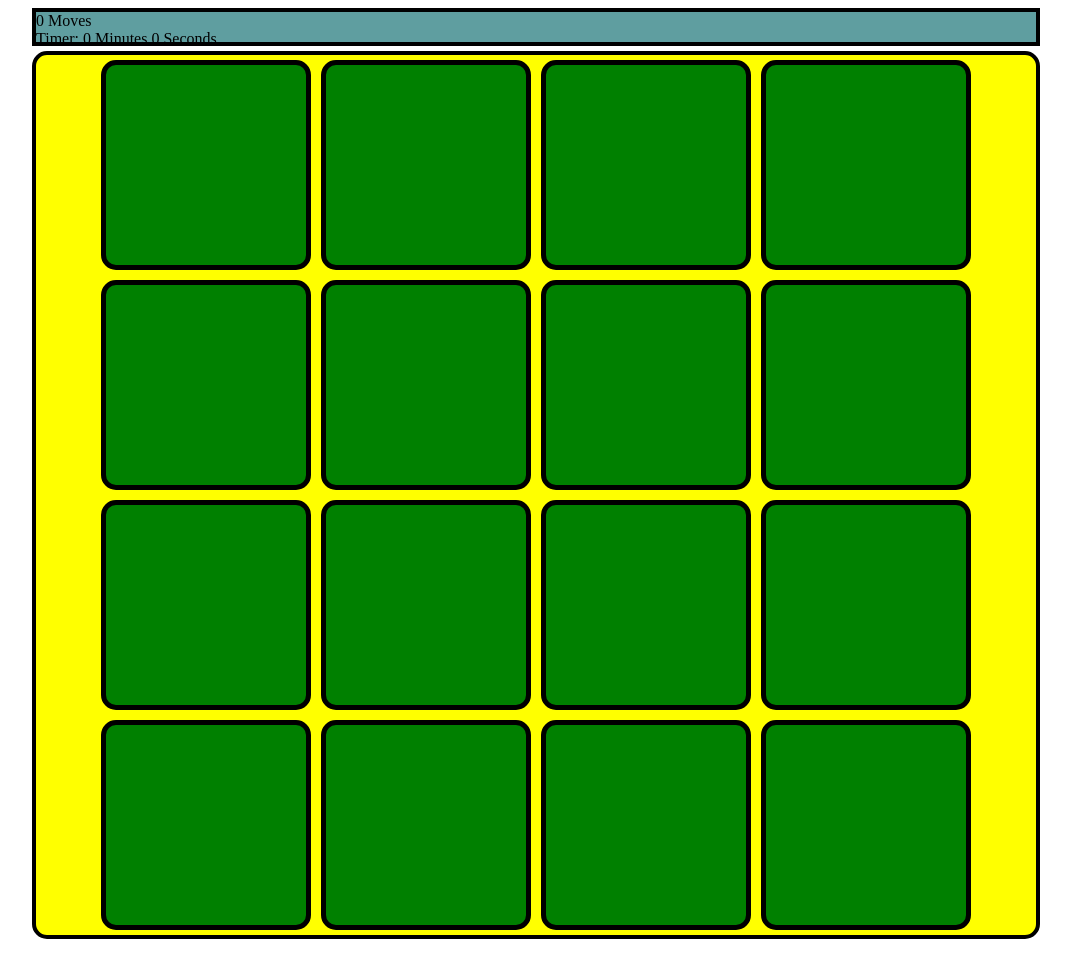
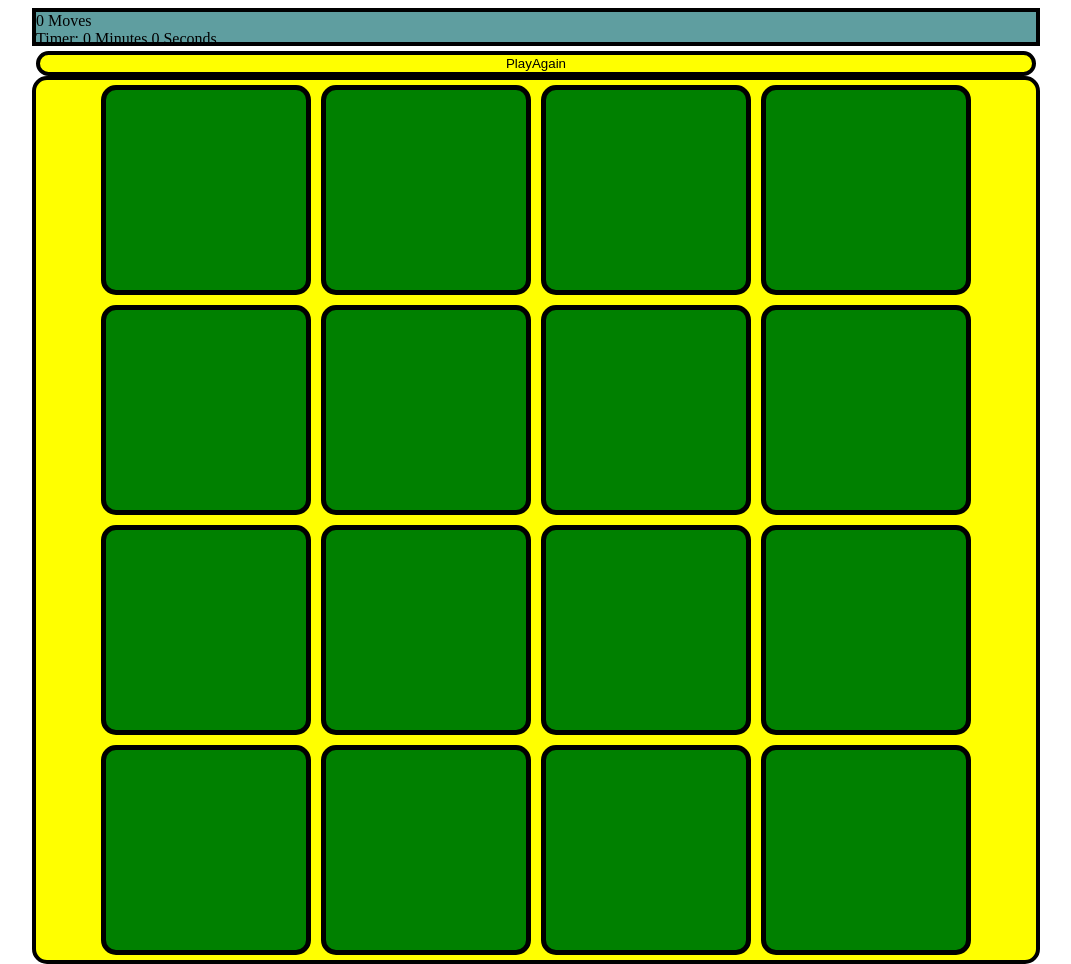
Before and after one commit to CodecoolGlobal/freestyle-javascript-game-javascript-MMartin99, a plain HTML site: page index.html in a window 1280 px wide. Shown: the whole page, without its empty margins (104-1175 px from the left). Drawn offline with Linux system fonts and the light colour scheme.

Commit message:
reset timer and moves

```diff
--- a/game.js
+++ b/game.js
@@ -1,5 +1,13 @@
 initGame();
 let moves = 0;
+
+function restartGame(){
+    clearInterval(interval);
+    startTimer();
+
+    moves = 0;
+
+}
 
 function initGame() {
     getRandomPictures()
@@ -10,7 +18,7 @@ function initGame() {
 
 function startTimer(){
     let sec = 0, min = 0;
-    setInterval(function(){
+    interval = setInterval(function(){
         let timer = document.querySelector(".timer");
         timer.innerHTML = "Timer:" +min+ " Minutes " +sec+ " Seconds";
         sec++;
@@ -22,11 +30,6 @@ function startTimer(){
     },1000);
 }
 
-function moveCounter() {
-    let move_count = document.querySelector(".move_count")
-    moves++;
-    move_count.innerHTML = moves + " Moves";
-}
 
 
 function getRandomPictures() {
--- a/index.html
+++ b/index.html
@@ -14,6 +14,9 @@
     <div class="header">
         <div class="move_count">0 Moves</div>
         <div class="timer">Timer: 0 Minutes 0 Seconds</div>
+    </div>
+    <div>
+        <button class="play_again" onclick="restartGame()">PlayAgain</button>
     </div>
     <div class="main-board">
         <div class="card"><img class="hidden" src="" alt="pic"/></div>
--- a/static/style.css
+++ b/static/style.css
@@ -45,3 +45,16 @@
 img.hidden {
     visibility: hidden;
 }
+
+.play_again {
+    display: flex;
+    flex-wrap: wrap;
+    justify-content: center;
+    width: 80%;
+    border: 4px solid black;
+    border-radius: 15px;
+    margin: auto;
+    background-color: yellow;
+    max-width: 1000px;
+    max-height: 1000px;
+}
```
